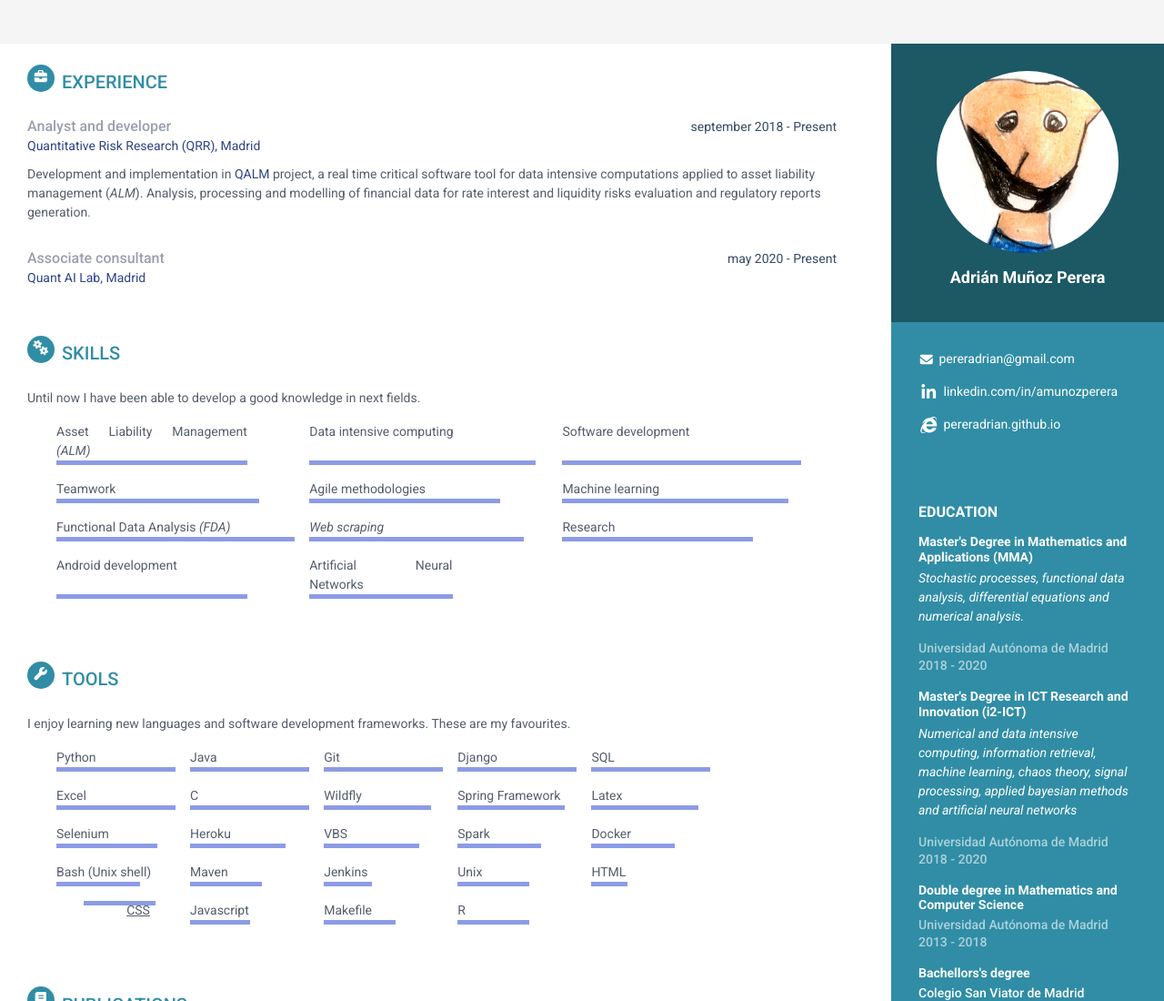
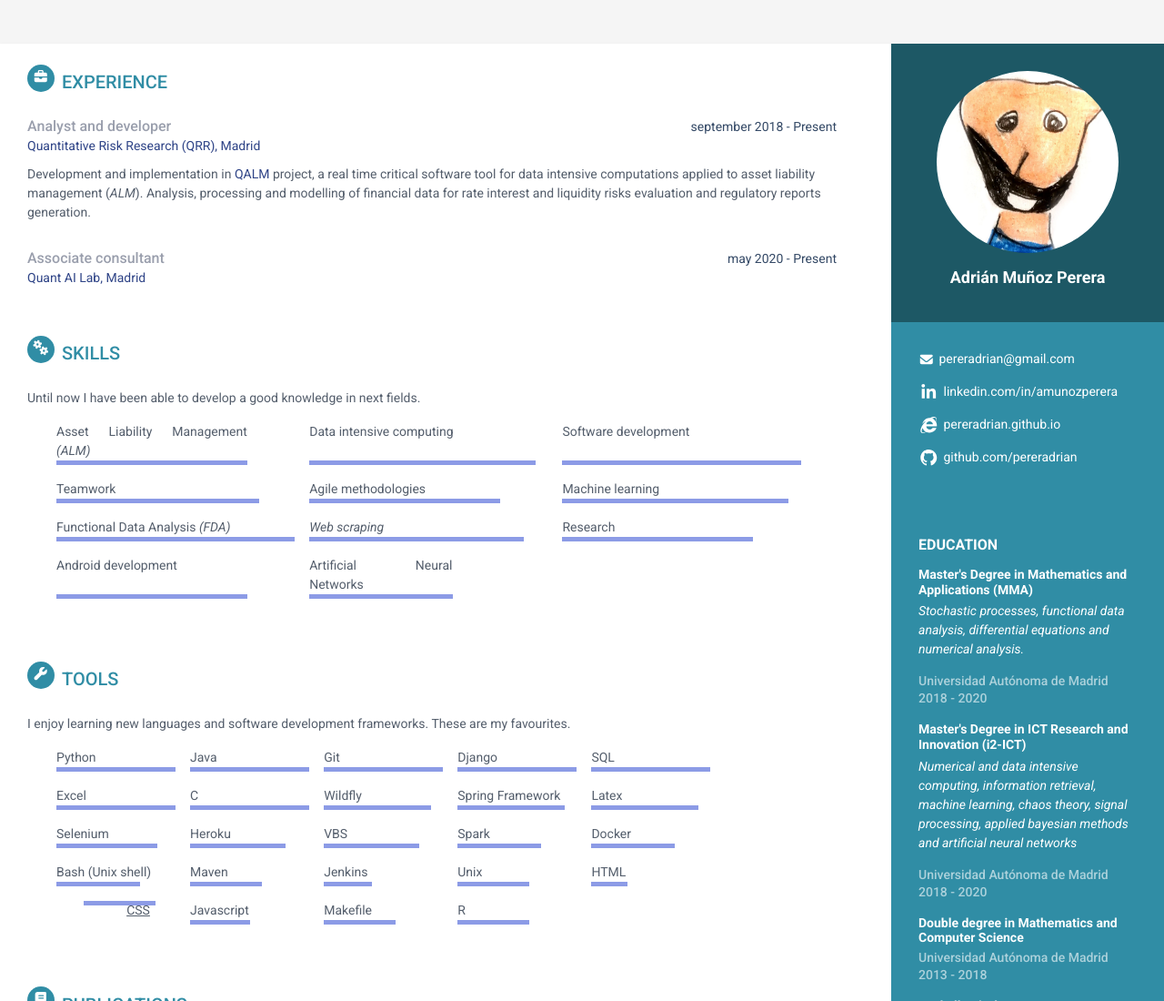
Before and after one commit to pereradrian/github.io, a plain HTML site: page index.html in a window 1280 px wide. Shown: the top 1100 px of the page at 91% size. Drawn offline with Linux system fonts and the light colour scheme.

Commit message:
Added github site

```diff
--- a/index.html
+++ b/index.html
@@ -39,6 +39,7 @@
                     -->
                     <li class="linkedin"><i class="fab fa-linkedin-in"></i><a href="http://www.linkedin.com/in/amunozperera">linkedin.com/in/amunozperera</a></li>
                     <li class="browser"><i class="fab fa-internet-explorer"></i><a href="https://pereradrian.github.io">pereradrian.github.io</a></li>
+                    <li class="github"><i class="fab fa-github"></i><a href="https://github.com/pereradrian">github.com/pereradrian</a></li>
                 </ul>
             </div>
 
```
Also changed, not shown: index_es.html (+1 -0 lines).
